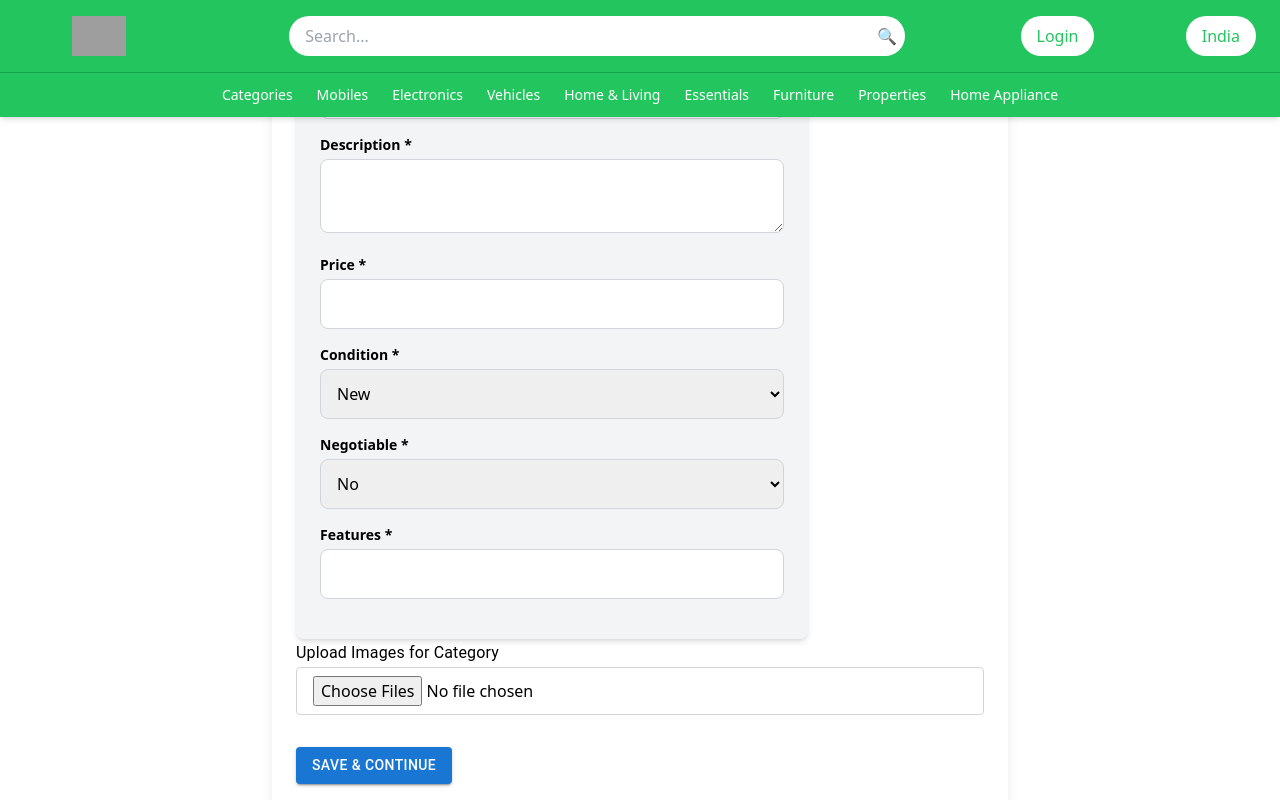
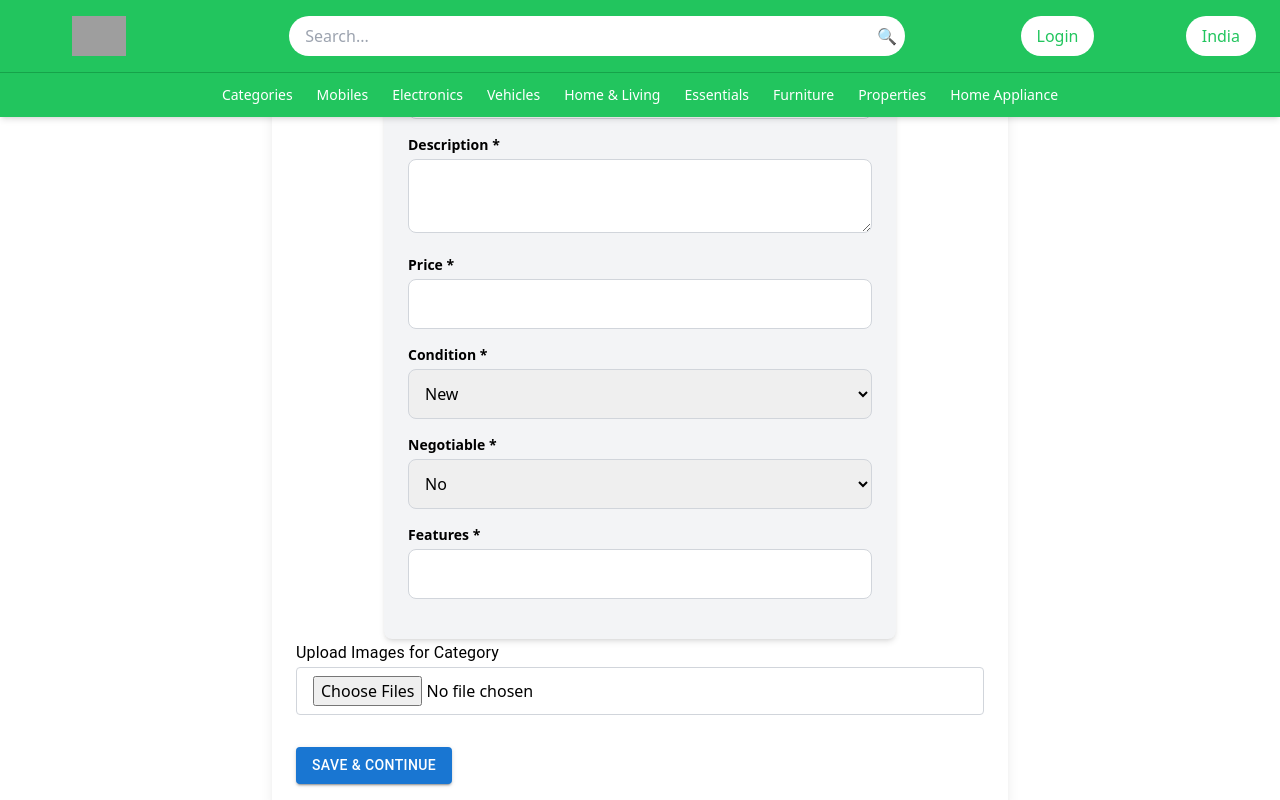
Before and after one commit to rakeshboyiri/xchange, a React (Create React App) app: page /category/1 in a window 1280 px wide. Both pictures are taken after typing "Sample", "Sample", "Sample", "Sample", "Sample", "Sample" into the empty fields and a click on the button "SAVE & CONTINUE". Shown: the part 435-1235 px from the top of the page. Built offline with nearby package versions, Linux system fonts and the light colour scheme; grey boxes are pictures that could not be loaded.

Commit message:
Title Name added

```diff
--- a/public/index.html
+++ b/public/index.html
@@ -24,7 +24,7 @@
       work correctly both with client-side routing and a non-root public URL.
       Learn how to configure a non-root public URL by running `npm run build`.
     -->
-    <title>React App</title>
+    <title>Xchange</title>
   </head>
   <body>
     <noscript>You need to enable JavaScript to run this app.</noscript>
--- a/src/components/categoryforms/ElectronicsForm.js
+++ b/src/components/categoryforms/ElectronicsForm.js
@@ -35,7 +35,7 @@
   };
 
   return (
-    <form onSubmit={handleNext} className="w-full max-w-lg mx-auto p-6 bg-gray-100 shadow-md rounded-lg ml-0">
+    <form onSubmit={handleNext} className="w-full max-w-lg mx-auto p-6 bg-gray-100 shadow-md rounded-lg">
       <div className="mb-4">
         <label className="block font-semibold text-sm mb-1" htmlFor="brand">
           Brand *
--- a/src/components/categoryforms/MobileForm.js
+++ b/src/components/categoryforms/MobileForm.js
@@ -32,7 +32,7 @@
     <div>
       <form
         onSubmit={handleNext}
-        className="w-full max-w-lg mx-auto ml-0 p-6 bg-gray-100 shadow-md rounded-lg"
+        className="w-full max-w-lg mx-auto  p-6 bg-gray-100 shadow-md rounded-lg"
       >
         <div className="mb-4">
           <label className="block font-semibold text-sm mb-1" htmlFor="brand">
--- a/src/components/categoryforms/VehicleForm.js
+++ b/src/components/categoryforms/VehicleForm.js
@@ -30,7 +30,7 @@
   };
 
   return (
-    <form onSubmit={handleNext} className="w-full max-w-lg mx-auto p-6 bg-gray-100 ml-0 shadow-md rounded-lg">
+    <form onSubmit={handleNext} className="w-full max-w-lg mx-auto p-6 bg-gray-100  shadow-md rounded-lg">
       {[
         { label: 'Vehicle Type', name: 'type', type: 'select', options: ['Two-wheeler', 'Four-Wheeler','six-wheeler'] },
         { label: 'Brand', name: 'brand', type: 'text' },
```
